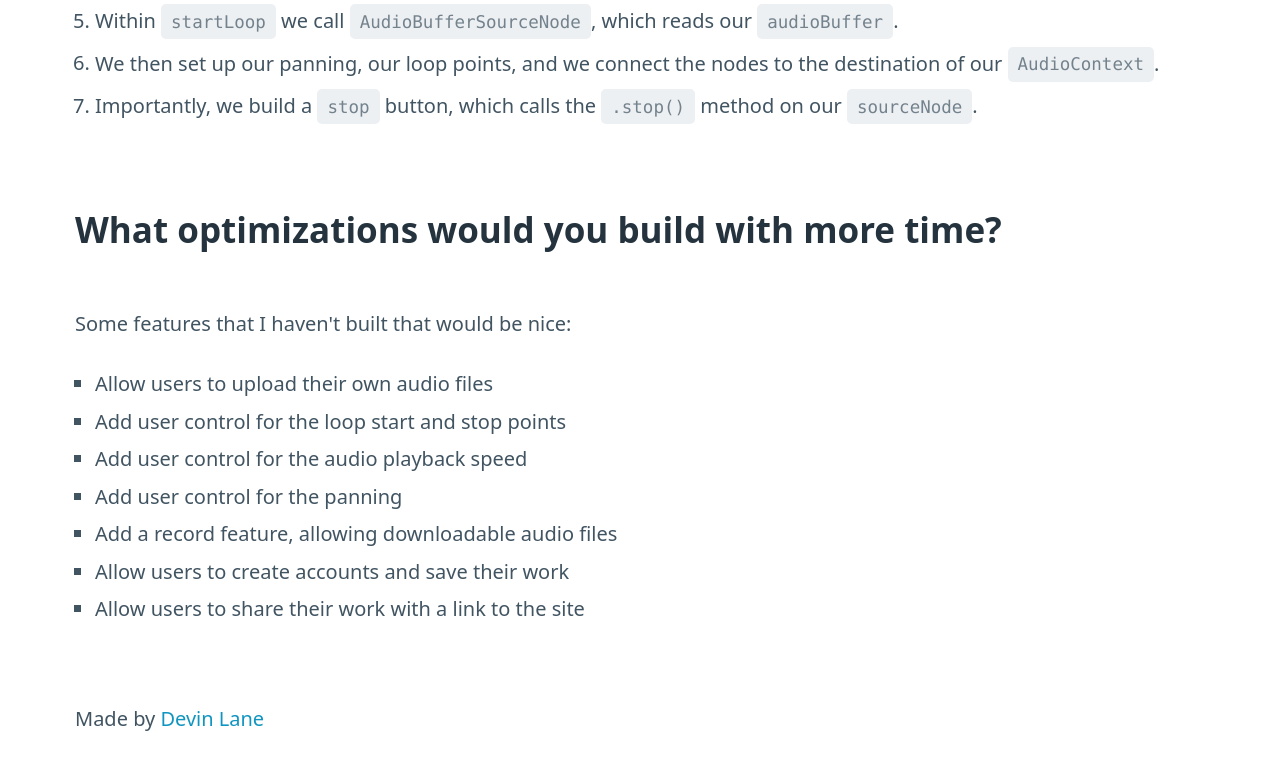
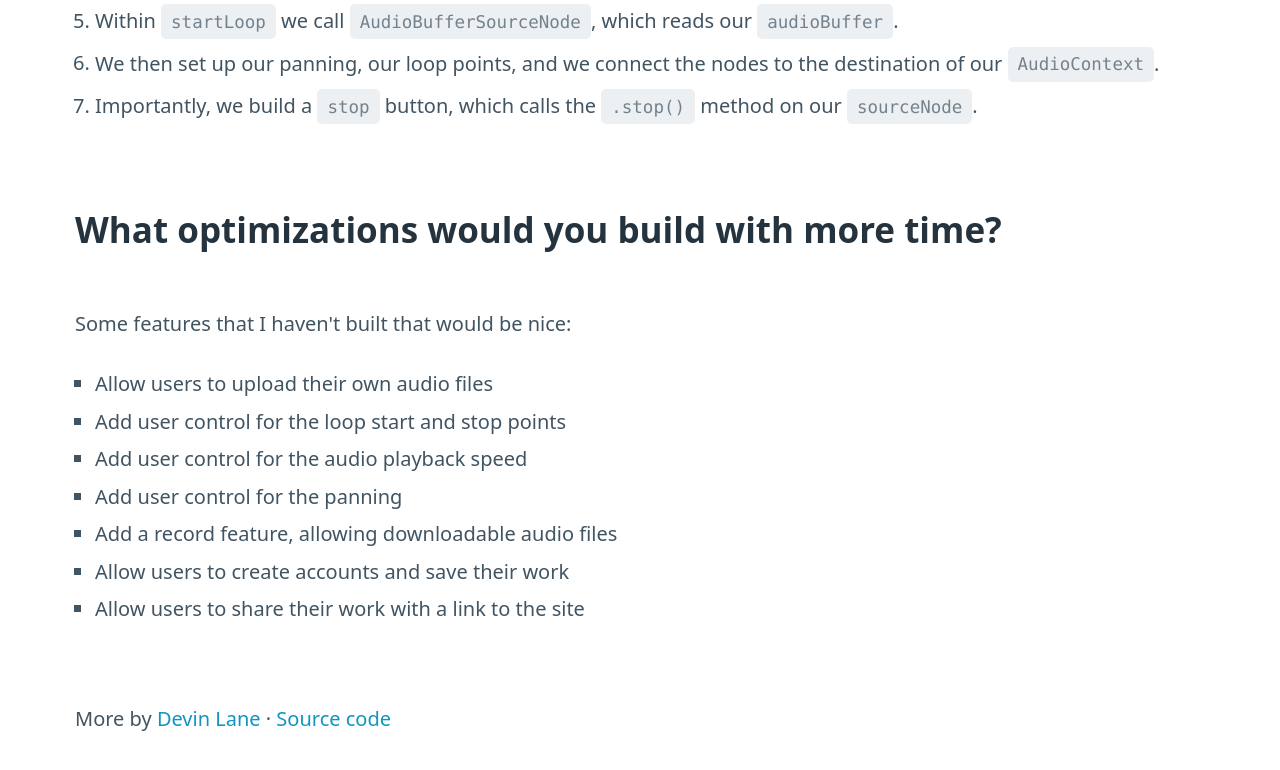
Before and after one commit to DevinCLane/phase-music, a website: page index.html in a window 1280 px wide. Shown: the part 2050-2820 px from the top of the page. Drawn offline with nearby package versions, Linux system fonts and the light colour scheme.

Commit message:
update footer

```diff
--- a/index.html
+++ b/index.html
@@ -83,7 +83,7 @@
             </ul>
         </section>
         <footer>
-            Made by <a href="https://www.devinlane.com/" target="_blank">Devin Lane</a>
+            More by <a href="https://www.devinlane.com/" target="_blank">Devin Lane</a> · <a href="https://github.com/DevinCLane/phase-music" target="_blank">Source code</a>
         </footer>
         <!-- Range slider
         <label for="loopStart">Loop start
```
